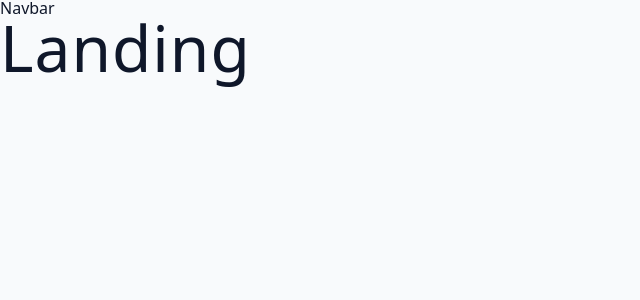
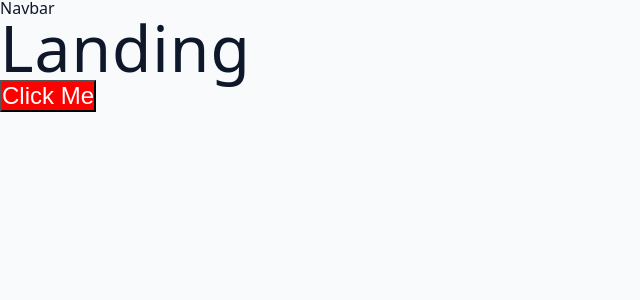
Before and after one commit to Vikramathithan001/MERN-FULLSTACK, a React (Vite) app in the folder client/: page / in a window 1280 px wide. Shown: the top 300 px of the page, without its empty margins (0-640 px from the left). Built offline with nearby package versions, Linux system fonts and the light colour scheme.

Commit message:
styled component add and use

```diff
--- a/client/src/pages/Landing.jsx
+++ b/client/src/pages/Landing.jsx
@@ -1,4 +1,16 @@
+import styled from 'styled-components'
+
+const StyledBtn = styled.button`
+  font-size: 1.5rem;
+  background: red;
+  color: white;
+`
 const Landing = () => {
-  return <h1>Landing</h1>
+  return (
+    <div>
+      <h1>Landing</h1>
+      <StyledBtn>Click Me</StyledBtn>
+    </div>
+  )
 }
 export default Landing
```
